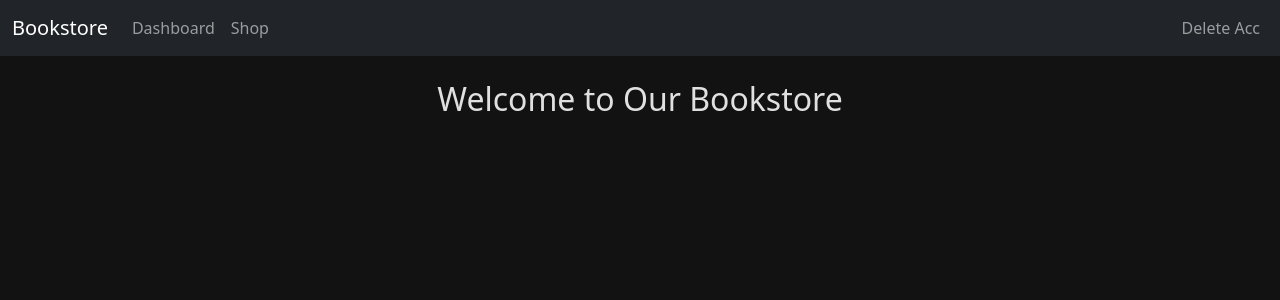
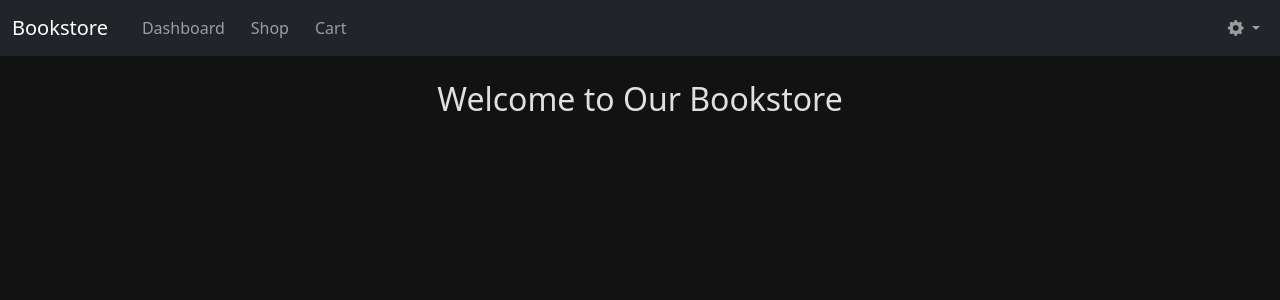
Before and after one commit to ZBerritt/bookstore-db, a Flask app: page /shop in a window 1280 px wide. Shown: the top 300 px of the page. Run offline with Flask 3, Linux system fonts and the light colour scheme; the visitor is signed in with stand-in values (Sample User, id 1); data that the repository does not hold is empty; some libraries are stand-ins or nearby versions.

Commit message:
Added cart functionality, improved registration/login, AJAX support to prevent page reloading after adding to cart

```diff
--- a/database.py
+++ b/database.py
@@ -8,7 +8,7 @@ def get_db():
         user=os.environ["DATABASE_USER"],
         password=os.environ["DATABASE_PASSWORD"],
         port='3306',
-        database='Bookstore'
+        database='bookstore'
     )
 
 def init_db():
--- a/requirements.txt
+++ b/requirements.txt
@@ -1,4 +1,4 @@
 Bootstrap-Flask==2.4.2
 Flask==3.1.0
 mysql-connector-python==9.2.0
-python-dotenv=1.1.0
+python-dotenv==1.1.0
--- a/router.py
+++ b/router.py
@@ -9,7 +9,12 @@ app.secret_key = 'key'
 
 @app.route("/")
 def root():
+    # If the user is authenticated, redirect them to the shop page.
+    if "user_id" in session:
+        return redirect(url_for("shop"))
+    # Otherwise, show the default landing page.
     return render_template("index.html")
+
 
 @app.route("/status")
 def status():
@@ -33,11 +38,11 @@ def login():
         if user:
             session["user_id"] = user["ID"]
             session["username"] = user["Username"]
-            return redirect(url_for("dashboard"))  # Redirect to dashboard
+            return redirect(url_for("shop"))
 
         return render_template("login.html", error="Invalid credentials")
     elif "user_id" in session:
-        return redirect(url_for("dashboard"))
+        return redirect(url_for("shop"))
     else:
         return render_template("login.html")
 
@@ -55,11 +60,11 @@ def register():
             user = user_register(username, password, email, address, phone)
             session["user_id"] = user[0]
             session["username"] = user[1]
-            return redirect(url_for("dashboard"))
+            return redirect(url_for("shop"))
         except Exception as err:
             return render_template("register.html", error=err)
     elif "user_id" in session:
-        return redirect(url_for("dashboard"))
+        return redirect(url_for("shop"))
     else:
         return render_template("register.html")
 
@@ -84,12 +89,100 @@ def delete():
 def shop():
     db = get_db()
     cursor = db.cursor(dictionary=True)
-    cursor.execute("SELECT * FROM book")
+    cursor.execute("SELECT * FROM Book")
     books = cursor.fetchall()
     print(books)
     db.close()
     return render_template("books.html", books=books)
 
+@app.route("/add_to_cart", methods=["POST"])
+def add_to_cart():
+    if "user_id" not in session:
+        if request.headers.get("X-Requested-With") == "XMLHttpRequest":
+            return jsonify({'status': 'error', 'message': 'Not authenticated'}), 401
+        return redirect(url_for("login"))
+
+    isbn = request.form.get("isbn")
+    try:
+        quantity = int(request.form.get("quantity", 1))
+    except ValueError:
+        quantity = 1
+
+    db = get_db()
+    cursor = db.cursor(dictionary=True)
+    cursor.execute("SELECT ISBN, Title, Price FROM Book WHERE ISBN = %s", (isbn,))
+    book = cursor.fetchone()
+    cursor.close()
+    db.close()
+
+    if not book:
+        if request.headers.get("X-Requested-With") == "XMLHttpRequest":
+            return jsonify({'status': 'error', 'message': 'Book not found'}), 404
+        return "Book not found", 404
+
+    cart_item = {
+         "isbn": book["ISBN"],
+         "title": book["Title"],
+         "quantity": quantity,
+         "price": float(book["Price"])
+    }
+
+    if "cart" not in session:
+        session["cart"] = []
+
+    found = False
+    for item in session["cart"]:
+        if item.get("isbn") == cart_item["isbn"]:
+            item["quantity"] += quantity
+            found = True
+            break
+    if not found:
+        session["cart"].append(cart_item)
+
+    session.modified = True
+    if request.headers.get("X-Requested-With") == "XMLHttpRequest":
+        return jsonify({'status': 'success', 'message': 'Item added to cart'})
+    else:
+        return redirect(url_for("shop"))
+
+@app.route("/remove_from_cart", methods=["POST"])
+def remove_from_cart():
+    if "user_id" not in session:
+        return jsonify({"status": "error", "message": "Not authenticated"}), 401
+
+    isbn = request.form.get("isbn")
+    if not isbn:
+        return jsonify({"status": "error", "message": "ISBN missing"}), 400
+
+    cart = session.get("cart", [])
+    for i, item in enumerate(cart):
+        if item.get("isbn") == isbn:
+            # If the quantity is greater than 1, reduce it by one.
+            if item.get("quantity", 1) > 1:
+                item["quantity"] -= 1
+            else:
+                # If quantity is 1, remove the item entirely
+                del cart[i]
+            break
+
+    session["cart"] = cart
+    session.modified = True
+    return jsonify({"status": "success", "message": "Item modified in cart"})
+
+@app.route("/cart")
+def cart():
+    if "user_id" not in session:
+        return redirect(url_for("login"))
+
+    cart_items = session.get("cart", [])
+    return render_template("cart.html", cart=cart_items)
+
+# Temporary
+@app.route("/clear_cart")
+def clear_cart():
+    session.pop("cart", None)
+    return redirect(url_for("cart"))
+
 @app.route("/logout")
 def logout():
     session.clear()
--- a/templates/base.html
+++ b/templates/base.html
@@ -6,6 +6,7 @@
     <title>{% block title %}My Flask App{% endblock %}</title>
 
     {{ bootstrap.load_css() }}
+    <link rel="stylesheet" href="https://cdn.jsdelivr.net/npm/bootstrap-icons@1.8.1/font/bootstrap-icons.css">
 
     <style>
         body {
@@ -17,23 +18,44 @@
             color: #ffffff;
             width: 60%;
         }
+        .navbar-nav li {
+            margin-left: 10px;
+        }
     </style>
 </head>
 <body>
     <nav class="navbar navbar-expand-lg navbar-dark bg-dark">
         <div class="container-fluid">
             <a class="navbar-brand" href="/">Bookstore</a>
-            <button class="navbar-toggler" type="button" data-bs-toggle="collapse" data-bs-target="#navbarNav">
+            <button class="navbar-toggler" type="button" data-bs-toggle="collapse" data-bs-target="#navbarNav"
+                aria-controls="navbarNav" aria-expanded="false" aria-label="Toggle navigation">
                 <span class="navbar-toggler-icon"></span>
             </button>
             <div class="collapse navbar-collapse" id="navbarNav">
-                <ul class="navbar-nav">
-                    <li class="nav-item"><a class="nav-link" href="/dashboard">Dashboard</a></li>
-                    <li class="nav-item"><a class="nav-link" href="/shop">Shop</a></li>
-                </ul>
-                <ul class="navbar-nav ms-auto">
-                    <li class="nav-item"><a class="nav-link" href="/delete">Delete Acc</a></li>
-                </ul>
+                {% if session.username %}
+                    <ul class="navbar-nav me-auto">
+                        <li class="nav-item"><a class="nav-link" href="/dashboard">Dashboard</a></li>
+                        <li class="nav-item"><a class="nav-link" href="/shop">Shop</a></li>
+                        <li class="nav-item"><a class="nav-link" href="/cart">Cart</a></li>
+                    </ul>
+                    <ul class="navbar-nav">
+                        <li class="nav-item dropdown">
+                            <a class="nav-link dropdown-toggle" href="#" id="accountDropdown" role="button"
+                               data-bs-toggle="dropdown" aria-expanded="false">
+                               <i class="bi bi-gear-fill"></i>
+                            </a>
+                            <ul class="dropdown-menu dropdown-menu-end" aria-labelledby="accountDropdown">
+                                <li><a class="dropdown-item" href="/logout">Logout</a></li>
+                                <li><a class="dropdown-item" href="/delete">Delete Account</a></li>
+                            </ul>
+                        </li>
+                    </ul>
+                {% else %}
+                    <ul class="navbar-nav ms-auto">
+                        <li class="nav-item"><a class="nav-link" href="/login">Login</a></li>
+                        <li class="nav-item"><a class="nav-link" href="/register">Register</a></li>
+                    </ul>
+                {% endif %}
             </div>
         </div>
     </nav>
--- a/templates/books.html
+++ b/templates/books.html
@@ -9,17 +9,63 @@
     <div class="col-md-4 mb-4 d-flex align-items-stretch">
         <div class="card p-3 shadow">
             <div class="card-body">
-                <!-- https://openlibrary.org/dev/docs/api/covers -->
-                <img src="https://covers.openlibrary.org/b/isbn/{{ book.ISBN }}-M.jpg" />
+                <img src="https://covers.openlibrary.org/b/isbn/{{ book.ISBN }}-M.jpg" class="img-fluid" />
                 <h5 class="card-title">{{ book.Title }}</h5>
                 <h6 class="card-subtitle mb-2 text-muted">{{ book.Author }}</h6>
                 <p class="card-text">{{ book.Genre }}</p>
             </div>
             <div class="card-footer text-end">
                 <strong>${{ "%.2f"|format(book.Price) }}</strong>
+                <form method="POST" action="/add_to_cart" class="add-to-cart mt-2">
+                    <input type="hidden" name="isbn" value="{{ book.ISBN }}">
+                    <input type="hidden" name="quantity" value="1">
+                    <button type="submit" class="btn btn-primary">Add to Cart</button>
+                </form>
             </div>
         </div>
     </div>
     {% endfor %}
 </div>
+<div id="message-container" style="position: fixed; top: 10px; right: 10px; z-index: 9999;"></div>
 {% endblock %}
+
+{% block scripts %}
+<script>
+document.addEventListener("DOMContentLoaded", function() {
+    const forms = document.querySelectorAll("form.add-to-cart");
+    forms.forEach(form => {
+        form.addEventListener("submit", function(event) {
+            event.preventDefault();
+            const formData = new FormData(form);
+            fetch(form.action, {
+                method: "POST",
+                body: formData,
+                headers: {"X-Requested-With": "XMLHttpRequest"}
+            })
+            .then(response => response.json())
+            .then(data => {
+                if (data.status === "success") {
+                    displayMessage(data.message);
+                } else {
+                    displayMessage(data.message, "danger");
+                }
+            })
+            .catch(error => {
+                console.error("Error:", error);
+            });
+        });
+    });
+});
+
+function displayMessage(message, type="success") {
+    const container = document.getElementById("message-container");
+    const msgDiv = document.createElement("div");
+    msgDiv.className = `alert alert-${type}`;
+    msgDiv.textContent = message;
+    container.appendChild(msgDiv);
+    setTimeout(() => {
+        msgDiv.remove();
+    }, 3000);
+}
+</script>
+{% endblock %}
--- a/templates/login.html
+++ b/templates/login.html
@@ -19,6 +19,11 @@
                 </div>
                 <button type="submit" class="btn btn-primary">Login</button>
             </form>
+            <div class="mt-3">
+                <p>First time here?
+                    <a href="{{ url_for('register') }}" class="btn btn-secondary btn-sm">Register here</a>
+                </p>
+            </div>
         </div>
     </div>
 </div>
--- a/templates/register.html
+++ b/templates/register.html
@@ -28,6 +28,11 @@
                 </div>
                 <button type="submit" class="btn btn-primary">Register</button>
             </form>
+            <div class="mt-3">
+                <p>Already have an account?
+                    <a href="{{ url_for('login') }}" class="btn btn-secondary btn-sm">Sign in here</a>
+                </p>
+            </div>
         </div>
     </div>
 </div>
```
Also changed, not shown: templates/cart.html (added, +79 -0 lines).
